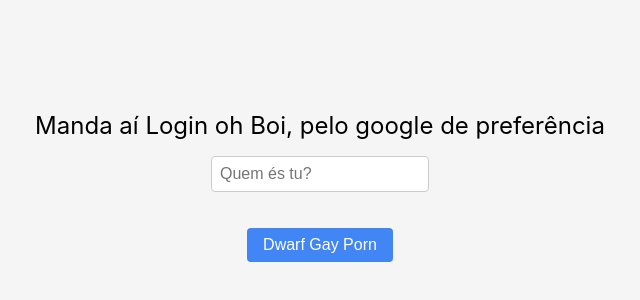
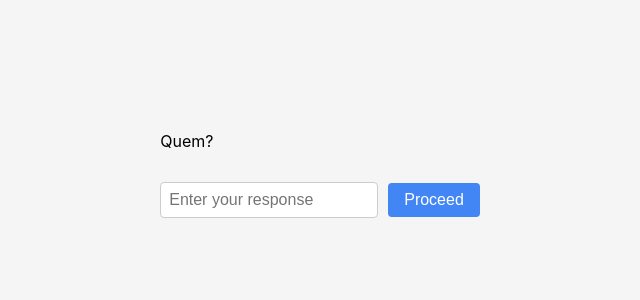
Before and after one commit to Tomas23052/ChatRoom, a React (Create React App) app: page / in a window 1280 px wide. Shown: the part 226-526 px from the top of the page, without its empty margins (320-960 px from the left). Built offline with nearby package versions, Linux system fonts and the light colour scheme; no server answers.

Commit message:
nem sei o que meti para aqui

```diff
--- a/src/App.js
+++ b/src/App.js
@@ -63,7 +63,7 @@
           <h3 className="h3" onClick={() => setRoom("DEV-MOVEIS")}>
             - DEV-MOVEIS
           </h3>
-          <h3 className="h3" onClick={() => setRoom("USELESS CADEIRA DO CASIMIRO")}>
+          <h3 className="h3" onClick={() => setRoom("ENG-SOFTWARE")}>
             - ENG-SOFTWARE
           </h3>
           <h3 className="h3" onClick={() => setRoom("IRL")}>
@@ -79,9 +79,9 @@
         <button
           className="button"
           onClick={signUserOut}
-          style={{ marginLeft: "10px" }}
+          style={{  }}
         >
-          Sign Out
+          Vou meter-me no caralho
         </button>
 
       </div>
--- a/src/components/Auth.js
+++ b/src/components/Auth.js
@@ -1,47 +1,75 @@
 import { auth, provider } from "../firebase-config.js";
 import { signInWithPopup } from "firebase/auth";
+import { updateProfile } from 'firebase/auth';
 import Cookies from "universal-cookie";
 import React, { useState, useEffect } from 'react';
-import { updateProfile } from 'firebase/auth';
 import "../styles/Auth.css";
 const cookies = new Cookies();
-
 
 function Title() {
   useEffect(() => {
     document.title = 'CHATROOM LOGIN FILHO';
   }, []);
 }
+
 export const Auth = (props) => {
   const { setIsAuth } = props;
   const [displayName, setDisplayName] = useState("");
-  const [photoURL, setColor] = useState(""); // Default color for the user's names
+  const [questionAnswer, setQuestionAnswer] = useState("");
+  const [showLogin, setShowLogin] = useState(false);
+
+  const validateAnswer = () => {
+    // Check if the question answer contains the required word
+    if (questionAnswer.toLowerCase().includes("caralho")) {
+      setShowLogin(true);
+    } else {
+      alert("Burro de merda, não há de ser isso");
+    }
+  };
+
   const signInWithGoogle = async () => {
     try {
       const result = await signInWithPopup(auth, provider);
       if (displayName.trim() !== "") {
-
-        await updateProfile(result.user, { displayName: displayName});
+        await updateProfile(result.user, { displayName: displayName });
       }
       cookies.set("auth-token", result.user.refreshToken);
-
       setIsAuth(true);
     } catch (error) {
       console.log(error);
     }
   };
+
   return (
     <div className="auth">
       {Title()}
-      <p>Manda aí Login oh Boi, pelo google de preferência</p>
-      <input
-        type="text"
-        placeholder="Quem és tu?"
-        value={displayName}
-        onChange={(e) => setDisplayName(e.target.value)}
-      />
-      <br/>
-      <button onClick={signInWithGoogle}>Dwarf Gay Porn</button>
+      {!showLogin && (
+        <div>
+          <p>Quem?</p>
+          <input
+            type="text"
+            placeholder="Enter your response"
+            value={questionAnswer}
+            onChange={(e) => setQuestionAnswer(e.target.value)}
+          />
+
+          <button style={{marginLeft: 10}} onClick={validateAnswer}>Proceed</button>
+        </div>
+      )}
+      {showLogin && (
+        <div>
+          <h3>Manda aí Login oh Boi, pelo google de preferência</h3>
+          <p >Se já meteste nome antes, deixa-te estar e dá login</p>
+          <input
+            type="text"
+            placeholder="Mas quem és tu?"
+            value={displayName}
+            onChange={(e) => setDisplayName(e.target.value)}
+          />
+
+          <button style={{marginLeft: 10}} onClick={signInWithGoogle}>Dwarf Gay Porn</button>
+        </div>
+      )}
     </div>
   );
 };
--- a/src/components/Chat.js
+++ b/src/components/Chat.js
@@ -91,7 +91,7 @@
   return (
     <div className="chat-app">
       <div className="header">
-        <h1>Bem-vindo ao chat {room}</h1>
+        <h1> {room}</h1>
       </div>
       <div id="messages-container" className="messages" style={{ overflow: "auto", height: "600px" }}>
         {messages.map((message) => (
@@ -129,11 +129,11 @@
           placeholder="Type your message here..."
         />
         <button className="send-button" type="submit">
-          Send
+          Mandai
         </button>
       </form>
       <button className="button" onClick={handleRefresh}>
-        Go Back
+        Farto desta merda
       </button>
     </div>
   );
--- a/src/styles/Auth.css
+++ b/src/styles/Auth.css
@@ -9,9 +9,15 @@
   background-color: #f5f5f5;
 }
 
-  p {
+.question-section,
+.login-section {
+  display: flex;
+  flex-direction: column;
+  align-items: center;
+}
+
+h3{
   font-size: 1.5rem;
-    margin-bottom: 1rem;
 }
 
 input {
@@ -32,6 +38,7 @@
   border-radius: 4px;
   cursor: pointer;
   transition: background-color 0.3s ease;
+  margin-top: 1rem;
 }
 
 button:hover {
--- a/src/styles/Chat.css
+++ b/src/styles/Chat.css
@@ -39,6 +39,13 @@
   width: 100%;
   padding: 10px;
   align-items: center; /* Center items vertically */
+}
+
+.new-message-container {
+  display: flex;
+  align-items: center;
+  width: 100%;
+  padding: 10px;
 }
 
 .color-picker {
```
Lines whose indentation alone changed are shown as unchanged.
